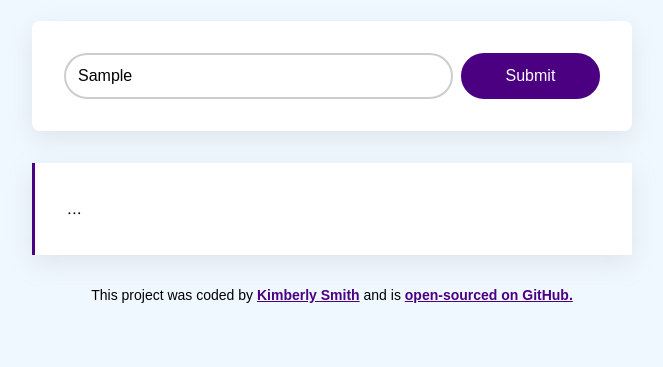
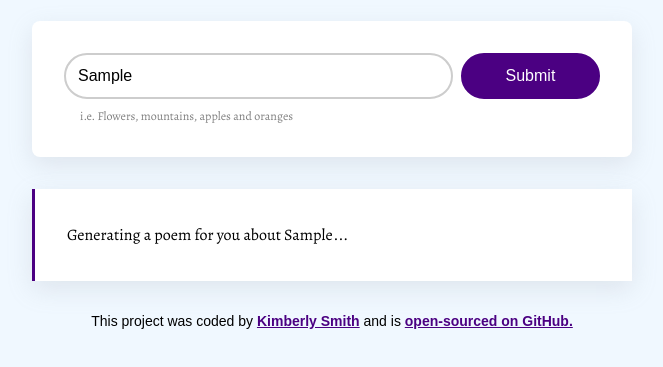
Before and after one commit to ksmith92272/ai-generator, a plain HTML site: page index.html in a window 1280 px wide. Both pictures are taken after typing "Sample" into the empty fields and a click on the input 838 px from the left and 261 px from the top of the page. Shown: the part 185-552 px from the top of the page, without its empty margins (308-971 px from the left). Drawn offline with nearby package versions, Linux system fonts and the light colour scheme; no server answers.

Commit message:
Improved UX

```diff
--- a/index.html
+++ b/index.html
@@ -40,6 +40,10 @@
 		<div class="container">
 			<header>
 				<h1>AI Spanish Poem Generator</h1>
+				<div
+					id="form-container"
+					class="form-container"
+				>
 					<form
 						action="submit"
 						class="form"
@@ -60,26 +64,24 @@
 							id="submit-button"
 						/>
 					</form>
+					<p class="instructions">
+						i.e. Flowers, mountains, apples and oranges
+					</p>
+				</div>
 			</header>
 			<main id="main">
 				<div
 					id="poem"
-					class="poem"
+					class="poem hidden"
 				>
-					Todos callados,
-					<br />
-					bajo la luna;
-					<br />
-					el bosque, el lago, <br />
-					el cerro, el monte,
-					<br />
-					bajo la luna, <br />
-					todos callados.
 					<span
-						id="signature"
-						class="signature"
-						>SheCodes AI</span
-					>
+						id="first"
+						class="first"
+					></span>
+					<span
+						id="second"
+						class="second"
+					></span>
 				</div>
 			</main>
 			<footer>
--- a/src/index.js
+++ b/src/index.js
@@ -2,13 +2,8 @@ function generatePoem(event) {
 	event.preventDefault();
 
 	let poemElement = document.getElementById("poem");
-	new Typewriter(poemElement, {
-		strings: `...`,
-		autoStart: true,
-		cursor: ``,
-		delay: 1,
-		loop: true,
-	});
+	poemElement.classList.remove("hidden");
+	poemElement.innerHTML = `<span  id="first" class="first"></span><span id="second"	class="second"></span>`;
 
 	let inputElement = document.getElementById("text-field");
 	let apiKey = `6atoab0f92eca3d102a54e7250f4dd0f`;
@@ -16,6 +11,23 @@ function generatePoem(event) {
 	let apiPrompt = `Please write me a short poem about ${inputElement.value}`;
 
 	let apiURL = `https://api.shecodes.io/ai/v1/generate?prompt=${apiPrompt}&context=${apiContext}&key=${apiKey}`;
+
+	let typewriter = new Typewriter("#first", {
+		strings: `Generating a poem for you about ${inputElement.value}`,
+		autoStart: true,
+		cursor: ``,
+		delay: 5,
+	});
+
+	if (typewriter.options.strings.includes("G") === true) {
+		new Typewriter("#second", {
+			strings: `...`,
+			autoStart: true,
+			cursor: ``,
+			delay: 5,
+			loop: true,
+		});
+	}
 
 	axios.get(apiURL).then(displayPoem);
 }
--- a/src/style.css
+++ b/src/style.css
@@ -19,14 +19,17 @@ h1 {
 	text-align: center;
 }
 
-form {
+.form-container {
 	background-color: white;
 	border-radius: 8px;
 	box-shadow: rgba(149, 157, 165, 0.2) 0px 8px 24px;
+	margin-bottom: 32px;
+	padding: 32px;
+}
+
+form {
 	display: flex;
 	justify-content: space-between;
-	margin-bottom: 32px;
-	padding: 32px;
 }
 
 input {
@@ -63,6 +66,13 @@ input {
 	cursor: pointer;
 }
 
+.instructions {
+	color: gray;
+	font-size: 12px;
+	line-height: 1.5;
+	margin: 8px 0 0 16px;
+}
+
 .poem {
 	background: white;
 	border-left: 3px solid indigo;
@@ -71,6 +81,10 @@ input {
 	font-size: 500;
 	line-height: 1.75;
 	padding: 32px;
+}
+
+.hidden {
+	display: none;
 }
 
 .signature {
@@ -89,3 +103,8 @@ a {
 	color: indigo;
 	font-weight: 600;
 }
+
+.repeat {
+	color: red;
+	font-weight: 900;
+}
```
Lines whose indentation alone changed are shown as unchanged.
